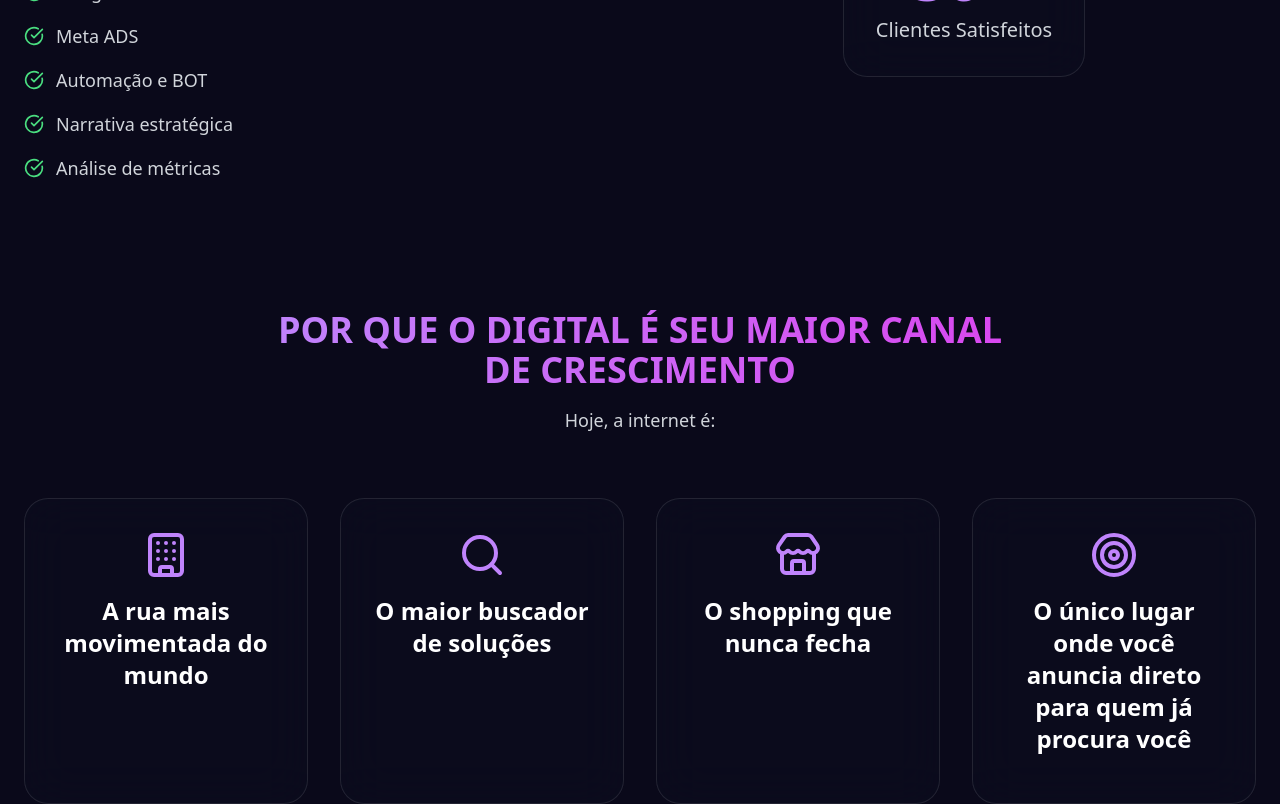
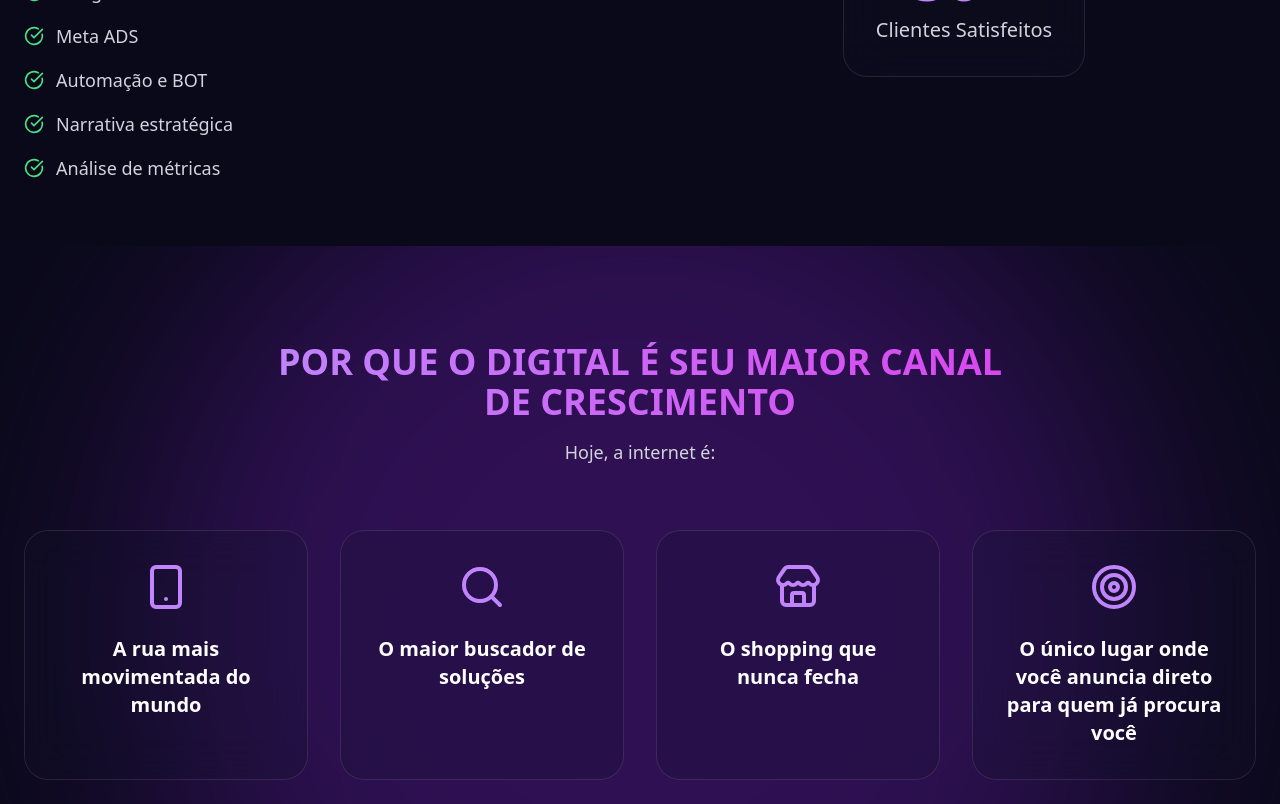
Before and after one commit to drtrafego/drtrafego-geral, a Next.js app: page / in a window 1280 px wide. Shown: the part 1900-2704 px from the top of the page. Built offline with nearby package versions, Linux system fonts and the light colour scheme.

Commit message:
feat: Integração com Neon DB e Google Tag Manager

```diff
--- a/package.json
+++ b/package.json
@@ -9,6 +9,7 @@
     "lint": "next lint"
   },
   "dependencies": {
+    "@neondatabase/serverless": "^1.0.2",
     "@radix-ui/react-accordion": "^1.2.12",
     "@radix-ui/react-slot": "^1.2.4",
     "class-variance-authority": "^0.7.1",
@@ -24,12 +25,12 @@
     "tailwind-merge": "^3.4.0"
   },
   "devDependencies": {
-    "autoprefixer": "^10.4.19",
-    "postcss": "^8.4.38",
     "@types/node": "^20",
     "@types/react": "^18",
     "@types/react-dom": "^18",
+    "autoprefixer": "^10.4.19",
     "babel-plugin-react-compiler": "1.0.0",
+    "postcss": "^8.4.38",
     "tailwindcss": "^3.4.1",
     "tw-animate-css": "^1.4.0",
     "typescript": "^5"
--- /dev/null
+++ b/src/app/api/contact/route.ts
@@ -0,0 +1,23 @@
+
+import { sql } from '@neondatabase/serverless';
+import { NextRequest, NextResponse } from 'next/server';
+
+export async function POST(request: NextRequest) {
+  try {
+    const { name, email, phone } = await request.json();
+
+    if (!name || !email || !phone) {
+      return NextResponse.json({ message: 'Nome, email e telefone são obrigatórios.' }, { status: 400 });
+    }
+
+    // Conecta ao Neon e insere o novo lead.
+    // A string de conexão é pega automaticamente do arquivo .env.local (variável DATABASE_URL)
+    await sql`INSERT INTO Leads (name, email, phone) VALUES (${name}, ${email}, ${phone});`;
+
+    return NextResponse.json({ message: 'Lead cadastrado com sucesso!' }, { status: 201 });
+
+  } catch (error) {
+    console.error('Erro ao processar a requisição:', error);
+    return NextResponse.json({ message: 'Erro interno do servidor.' }, { status: 500 });
+  }
+}
--- /dev/null
+++ b/src/app/obrigado/page.tsx
@@ -0,0 +1,20 @@
+
+import React from 'react';
+
+const ObrigadoPage = () => {
+  return (
+    <div className="min-h-screen bg-[#0A091A] text-white flex flex-col items-center justify-center text-center p-4">
+      <h1 className="text-4xl md:text-5xl font-bold text-transparent bg-clip-text bg-gradient-to-r from-purple-400 to-fuchsia-500 mb-4">
+        Cadastro Recebido!
+      </h1>
+      <p className="text-lg md:text-xl text-gray-300 max-w-2xl">
+        Obrigado por se cadastrar. Em breve, nossa equipe entrará em contato com você pelo WhatsApp para dar os próximos passos.
+      </p>
+      <p className="text-lg md:text-xl text-gray-300 mt-2 max-w-2xl">
+        Fique atento!
+      </p>
+    </div>
+  );
+};
+
+export default ObrigadoPage;
--- a/src/app/page.tsx
+++ b/src/app/page.tsx
@@ -1,4 +1,5 @@
 
+"use client";
 // Forçando a limpeza de cache do Vercel
 import { Button } from "@/components/ui/button";
 import Link from "next/link";
@@ -10,7 +11,11 @@ import {
   AccordionTrigger,
 } from "@/components/ui/accordion";
 import { Input } from "@/components/ui/input";
-import { Eye, Target, TrendingUp, CheckCircle, XCircle, Store, Search, Building, Rocket, ClipboardList, ShieldCheck, Anchor, Scaling, CircleDollarSign, Building2, RotateCw, SearchX, FileText, CalendarDays } from 'lucide-react';
+import { Eye, Target, TrendingUp, CheckCircle, XCircle, Store, Search, Building, Rocket, ClipboardList, ShieldCheck, Anchor, Scaling, CircleDollarSign, Building2, RotateCw, SearchX, FileText, CalendarDays, Smartphone } from 'lucide-react';
+import { useRouter } from 'next/navigation';
+import { useState } from 'react';
+
+
 
 const GlassCard = ({ children, className }: { children: React.ReactNode, className?: string }) => (
   <div className={`group relative p-8 rounded-3xl bg-slate-900/20 backdrop-blur-xl border border-white/10 transition-all duration-300 hover:bg-slate-900/30 hover:border-white/20 hover:-translate-y-1 ${className}`}>
@@ -36,6 +41,33 @@ const XListItem = ({ children }: { children: React.ReactNode }) => (
 
 // Trigger Vercel deploy
 export default function Home() {
+  const router = useRouter();
+  const [name, setName] = useState('');
+  const [email, setEmail] = useState('');
+  const [phone, setPhone] = useState('');
+
+  const handleSubmit = async (event: React.FormEvent<HTMLFormElement>) => {
+    event.preventDefault();
+
+    try {
+      const response = await fetch('/api/contact', {
+        method: 'POST',
+        headers: {
+          'Content-Type': 'application/json',
+        },
+        body: JSON.stringify({ name, email, phone }),
+      });
+
+      if (response.ok) {
+        router.push('/obrigado');
+      } else {
+        console.error('Falha ao enviar o formulário');
+      }
+    } catch (error) {
+      console.error('Erro ao enviar o formulário:', error);
+    }
+  };
+
   return (
     <div className="text-white font-sans">
       <div className="fixed inset-0 -z-10 overflow-hidden">
@@ -125,32 +157,48 @@ export default function Home() {
             </div>
         </section>
 
-        {/* Por que o digital */}
-        <section className="py-12 md:py-16">
-            <div className="container px-4 md:px-6 max-w-7xl mx-auto">
+        {/* --- SEÇÃO: POR QUE O DIGITAL (COM EFEITO DE LUZ NEON/GLOW) --- */}
+         <section className="py-24 relative overflow-hidden">
+             {/* O "ORB" DE LUZ ROXA: Este é o elemento que cria o brilho de fundo */}
+             <div
+               className="absolute top-1/2 left-1/2 -translate-x-1/2 -translate-y-1/2
+                          w-[600px] h-[600px] md:w-[1000px] md:h-[1000px]
+                          bg-purple-700/40 rounded-full blur-[120px] opacity-80 -z-10 pointer-events-none"
+             ></div>
+
+             <div className="relative z-10 container px-4 md:px-6 max-w-7xl mx-auto">
                  <div className="text-center max-w-3xl mx-auto mb-16">
-                    <h2 className="text-3xl md:text-4xl font-bold text-transparent bg-clip-text bg-gradient-to-r from-purple-400 to-fuchsia-500">POR QUE O DIGITAL É SEU MAIOR CANAL DE CRESCIMENTO</h2>
+                     <h2 className="text-3xl md:text-4xl font-bold text-transparent bg-clip-text bg-gradient-to-r from-purple-400 to-fuchsia-500">
+                         POR QUE O DIGITAL É SEU MAIOR CANAL DE CRESCIMENTO
+                     </h2>
                      <p className="text-lg text-gray-300 mt-4">Hoje, a internet é:</p>
                  </div>
+
                  <div className="grid grid-cols-1 md:grid-cols-2 lg:grid-cols-4 gap-8">
-                    <GlassCard className="p-8 text-center hover:border-purple-400/50 transition-colors">
-                        <Building className="w-12 h-12 mx-auto mb-4 text-purple-400"/>
-                        <h3 className="text-2xl font-bold text-white mb-4">A rua mais movimentada do mundo</h3>
+                     <GlassCard className="p-8 flex flex-col items-center text-center group">
+                         <Smartphone className="w-12 h-12 mb-6 text-purple-400 group-hover:scale-110 transition-transform"/>
+                         <h3 className="text-xl font-bold text-white">A rua mais movimentada do mundo</h3>
                      </GlassCard>
-                    <GlassCard className="p-8 text-center hover:border-purple-400/50 transition-colors">
-                        <Search className="w-12 h-12 mx-auto mb-4 text-purple-400"/>
-                        <h3 className="text-2xl font-bold text-white mb-4">O maior buscador de soluções</h3>
+
+                     <GlassCard className="p-8 flex flex-col items-center text-center group">
+                         <Search className="w-12 h-12 mb-6 text-purple-400 group-hover:scale-110 transition-transform"/>
+                         <h3 className="text-xl font-bold text-white">O maior buscador de soluções</h3>
                      </GlassCard>
-                    <GlassCard className="p-8 text-center hover:border-purple-400/50 transition-colors">
-                        <Store className="w-12 h-12 mx-auto mb-4 text-purple-400"/>
-                        <h3 className="text-2xl font-bold text-white mb-4">O shopping que nunca fecha</h3>
+
+                     <GlassCard className="p-8 flex flex-col items-center text-center group">
+                         <Store className="w-12 h-12 mb-6 text-purple-400 group-hover:scale-110 transition-transform"/>
+                         <h3 className="text-xl font-bold text-white">O shopping que nunca fecha</h3>
                      </GlassCard>
-                    <GlassCard className="p-8 text-center hover:border-purple-400/50 transition-colors">
-                        <Target className="w-12 h-12 mx-auto mb-4 text-purple-400"/>
-                        <h3 className="text-2xl font-bold text-white mb-4">O único lugar onde você anuncia direto para quem já procura você</h3>
+
+                     <GlassCard className="p-8 flex flex-col items-center text-center group">
+                         <Target className="w-12 h-12 mb-6 text-purple-400 group-hover:scale-110 transition-transform"/>
+                         <h3 className="text-xl font-bold text-white">O único lugar onde você anuncia direto para quem já procura você</h3>
                      </GlassCard>
                  </div>
-                <p className="text-center text-xl text-gray-300 mt-16 max-w-4xl mx-auto">Se sua empresa não estiver aqui, estrategicamente, você está <span className="text-red-400 font-semibold">cedendo espaço para o concorrente.</span></p>
+
+                 <p className="text-center text-xl text-gray-300 mt-16 max-w-4xl mx-auto">
+                     Se sua empresa não estiver aqui, estrategicamente, você está <span className="text-red-400 font-semibold">cedendo espaço para o concorrente.</span>
+                 </p>
              </div>
          </section>
 
@@ -312,18 +360,18 @@ export default function Home() {
                     <p className="text-lg text-gray-300 mt-4">Preencha o formulário e nossa equipe entrará em contato para agendar uma conversa sem compromisso.</p>
                 </div>
                 <GlassCard className="p-8 md:p-12">
-                    <form className="space-y-6">
+                    <form onSubmit={handleSubmit} className="space-y-6">
                         <div>
                             <label htmlFor="name" className="block text-sm font-medium text-gray-300 mb-2">Nome</label>
-                            <Input id="name" name="name" type="text" placeholder="Seu nome completo" required className="bg-white/5 border-white/20 focus:ring-purple-500 focus:border-purple-500" />
+                            <Input id="name" name="name" type="text" placeholder="Seu nome completo" required className="bg-white/5 border-white/20 focus:ring-purple-500 focus:border-purple-500" value={name} onChange={(e) => setName(e.target.value)} />
                         </div>
                         <div>
                             <label htmlFor="email" className="block text-sm font-medium text-gray-300 mb-2">Email</label>
-                            <Input id="email" name="email" type="email" placeholder="seu.email@exemplo.com" required className="bg-white/5 border-white/20 focus:ring-purple-500 focus:border-purple-500" />
+                            <Input id="email" name="email" type="email" placeholder="seu.email@exemplo.com" required className="bg-white/5 border-white/20 focus:ring-purple-500 focus:border-purple-500" value={email} onChange={(e) => setEmail(e.target.value)} />
                         </div>
                         <div>
                             <label htmlFor="phone" className="block text-sm font-medium text-gray-300 mb-2">Telefone / WhatsApp</label>
-                            <Input id="phone" name="phone" type="tel" placeholder="(XX) XXXXX-XXXX" required className="bg-white/5 border-white/20 focus:ring-purple-500 focus:border-purple-500" />
+                            <Input id="phone" name="phone" type="tel" placeholder="(XX) XXXXX-XXXX" required className="bg-white/5 border-white/20 focus:ring-purple-500 focus:border-purple-500" value={phone} onChange={(e) => setPhone(e.target.value)} />
                         </div>
                         <Button type="submit" size="lg" className="w-full bg-purple-600 text-white font-bold hover:bg-purple-700 transition-all duration-300 ease-in-out hover:scale-105 shadow-[0_0_30px_rgba(156,39,176,0.8)] h-14 text-lg">
                             Quero aumentar meu faturamento
```
Also changed, not shown: src/app/layout.tsx (+13 -0 lines), 1 other file (tests, documents, lock files or other folders). Lines whose indentation alone changed are shown as unchanged.
